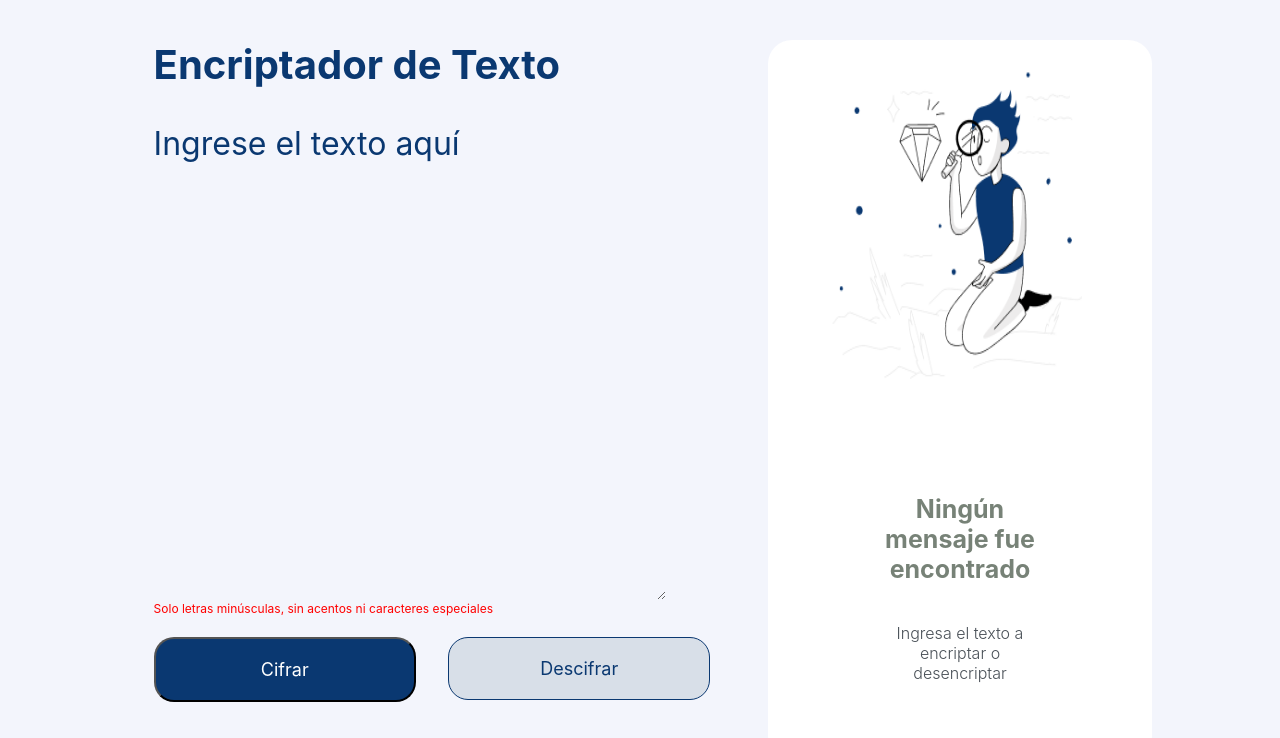
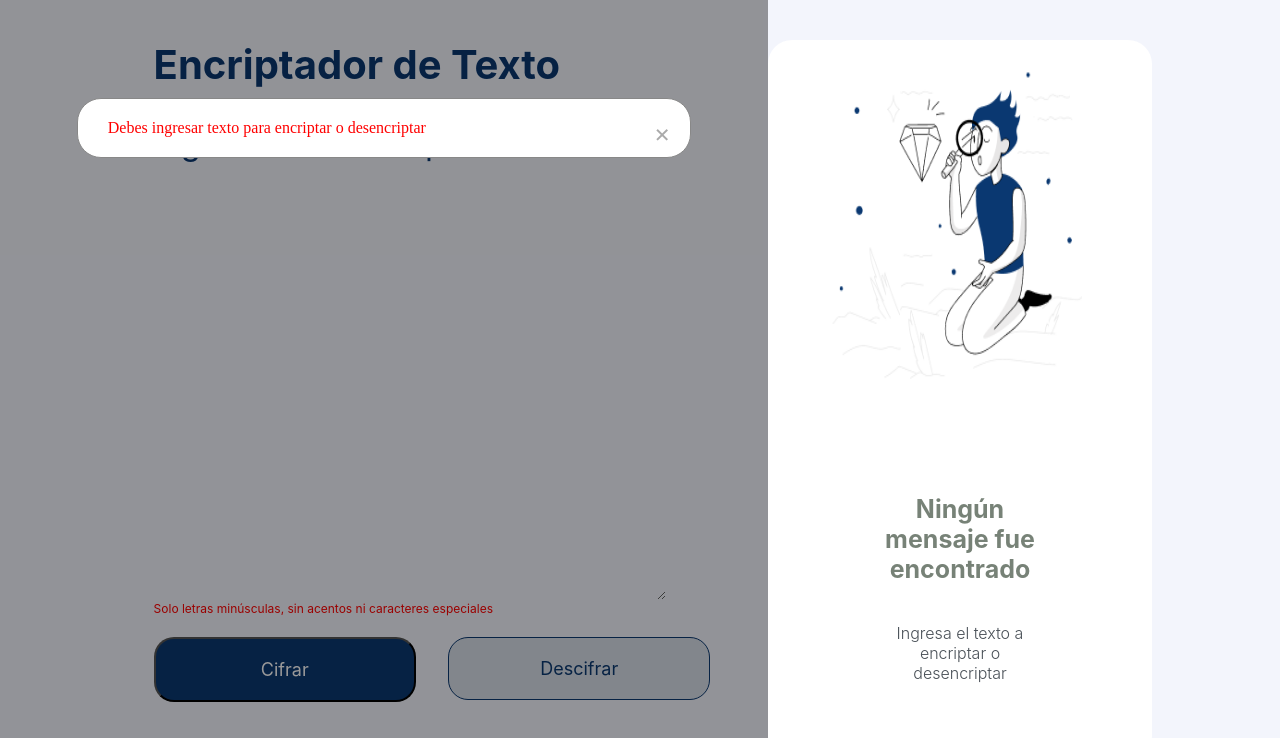
Before and after one commit to svitak87/encriptador_alura, a plain HTML site: page index.html in a window 1280 px wide. Both pictures are taken after a click on the button "Cifrar". Shown: the top 738 px of the page. Drawn offline with Linux system fonts and the light colour scheme.

Commit message:
se agregó el popup de input vacío

```diff
--- a/app.js
+++ b/app.js
@@ -12,6 +12,23 @@ function processText(action) {
   let textArea = document.getElementById("textarea");
   let text = input.toString();
 
+
+  if (input.length === 0) {
+    let popUp = document.getElementById("popup");
+    let span = document.getElementById("close-empty");
+    let alertMessage = document.getElementById("message-alert");
+
+    if (popUp && alertMessage && span) {
+      popUp.style.display = "block";
+      alertMessage.style.color = "red";
+
+      span.onclick = function () {
+        popUp.style.display = "none";
+      };
+    }
+  }
+
+
   if (!validationCharacters(input)) {
     conditionsMessage.style.color = "red";
     setTimeout(() => {
@@ -20,7 +37,6 @@ function processText(action) {
     }, 4000);
     return;
   } else {
-
     let processedText;
     if (action === "encrypt") {
       processedText = text
@@ -45,7 +61,9 @@ function processText(action) {
           : "Mensaje descifrado con éxito";
       paraghrap.textContent = "";
       image.src =
-        action === "encrypt" ? "./assets/candado.jpg" : "./assets/candado_abierto.png";
+        action === "encrypt"
+          ? "./assets/candado.jpg"
+          : "./assets/candado_abierto.png";
 
       let modal = document.getElementById("modal");
       let span = document.getElementsByClassName("close")[0];
@@ -90,8 +108,6 @@ function processText(action) {
           }
         );
       };
-    } else {
-      alert("Debes ingresar un texto");
     }
   }
 }
--- a/index.html
+++ b/index.html
@@ -51,6 +51,14 @@
         </div>
     </div>
 
+    <!-- PopUp empty message -->
+     <div id="popup" class="popup">
+        <div id="popup-content">
+            <span id="close-empty">&times;</span>
+            <p id="message-alert">Debes ingresar texto para encriptar o desencriptar</p>
+        </div>
+     </div>
+
     <script src="./app.js"></script>
 </body>
 
--- a/styles.css
+++ b/styles.css
@@ -207,6 +207,45 @@
     font-weight: bold;
 }
 
+#popup{
+    display: none;
+    position: fixed;
+    z-index: 1;
+    padding-top: 60px;
+    left: 0;
+    top: 0;
+    width: 60%;
+    height: 100%;
+    overflow: auto;
+    background-color: rgb(0,0,0);
+    background-color: rgba(0,0,0,0.4);
+}
+
+#popup-content {
+    background-color: white;
+    margin: 5% auto;
+    padding: 20px;
+    border: 1px solid #888;
+    border-radius: 24px;
+    width: 80%;
+}
+
+#popup-content p {
+    margin-left: 10px;
+    word-wrap: break-word;
+    overflow-wrap: break-word;
+    box-sizing: border-box;
+    white-space: pre-wrap;
+}
+#close-empty {
+    color: #aaa;
+    float: right;
+    font-size: 28px;
+    font-weight: bold;
+    cursor: pointer;
+    margin-bottom: 5px;
+}
+
 #copyBtn{
     align-items: center;
     justify-content: center;
```
